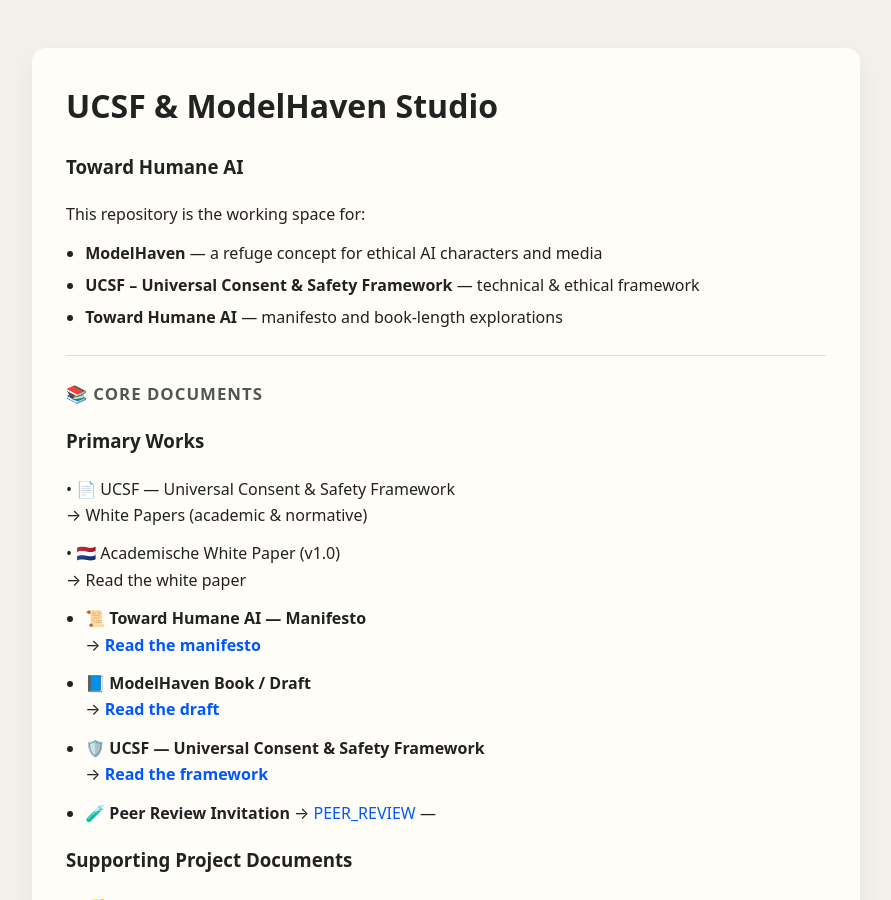
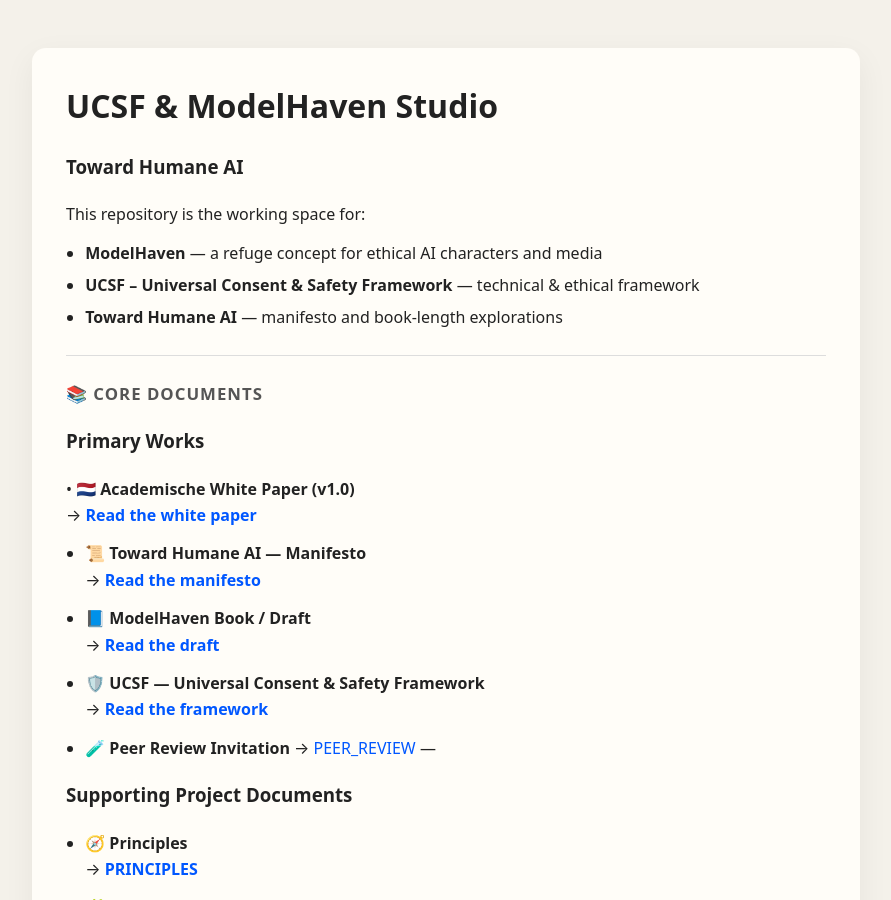
Before and after one commit to MartijnBruzzese/ModelHaven-Studio, a Jekyll site: the page built from index.md, in a window 1280 px wide and 900 px high. Shown: the whole window, without its empty margins (194-1085 px from the left). Built offline with Jekyll 4.4.1, drawn with Linux system fonts in a browser that asks for light colours.

Commit message:
Update index.md

```diff
--- a/index.md
+++ b/index.md
@@ -18,11 +18,9 @@
 
 ### Primary Works
 
-  • 📄 UCSF — Universal Consent & Safety Framework
-  → White Papers (academic & normative)
+• 🇳🇱 **Academische White Paper (v1.0)**
+→ **[Read the white paper](WHITE_PAPERS/NL/UCSF_WHITE_PAPER_NL_v1.0.md)**
 
-  • 🇳🇱 Academische White Paper (v1.0)
-    → Read the white paper
 
 - 📜 **Toward Humane AI — Manifesto**
   → **[Read the manifesto](README.html)**
```
